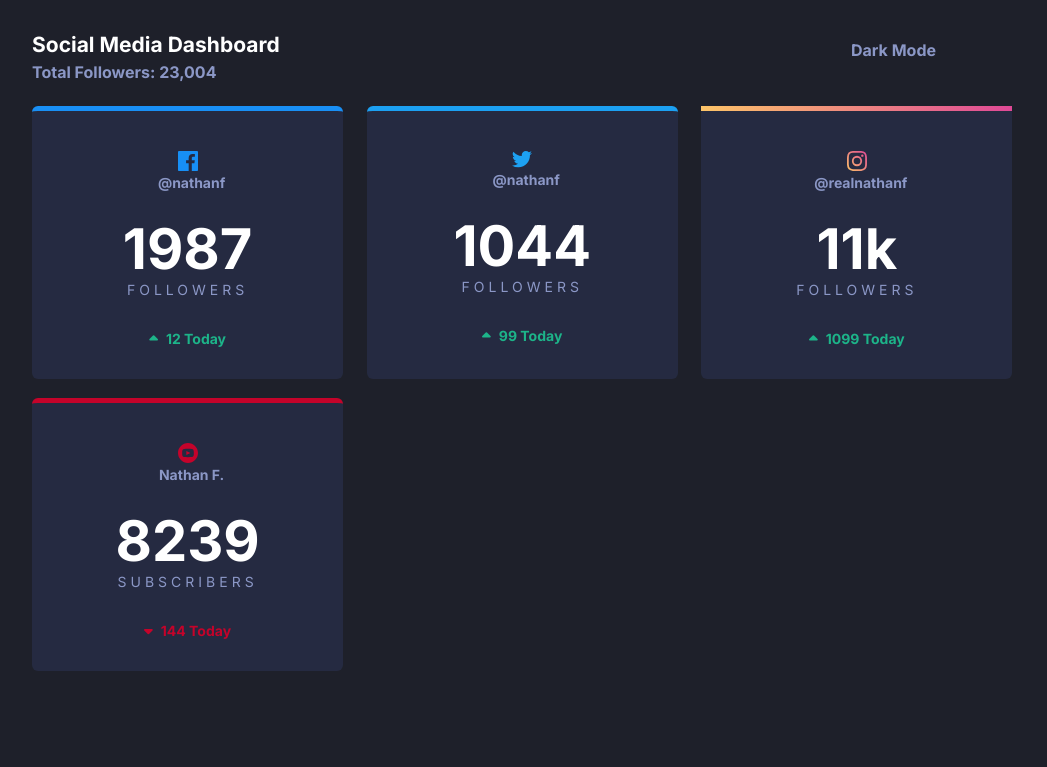
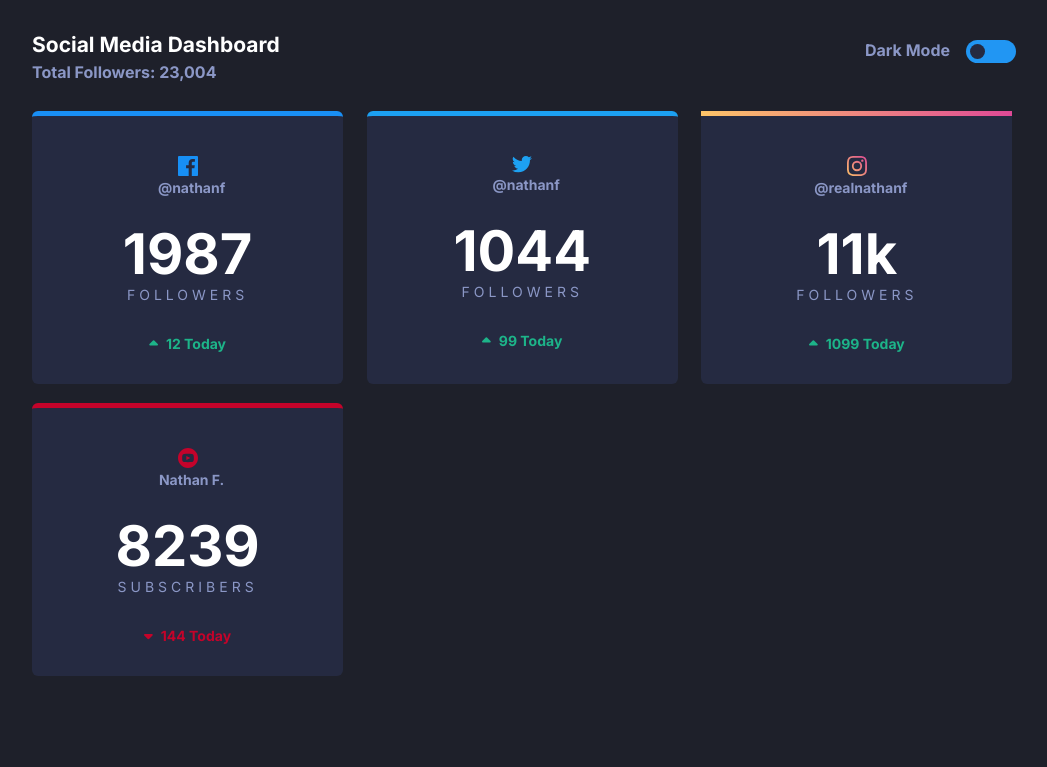
Before and after one commit to mbamamykel77/Social-Media-Dashboard, a plain HTML site: page index.html in a window 1280 px wide. Shown: the top 767 px of the page, without its empty margins (120-1167 px from the left). Drawn offline with Linux system fonts and the light colour scheme; a web font is replaced by a local one.

Commit message:
added toggle button

```diff
--- a/index.html
+++ b/index.html
@@ -22,11 +22,12 @@
         <div>
           <p>Dark Mode</p>
         </div>
-        <!-- <div><label class="switch">
+        <div class="toggleBtn">
+            <label class="switch">
             <input type="checkbox">
             <span class="slider round"></span>
           </label>
-        </div> -->
+        </div>
       </div>
     </header>
 
--- a/style.css
+++ b/style.css
@@ -39,14 +39,10 @@ hr {
   font-size: 16px;
   display: flex;
   justify-content: space-between;
+  margin-bottom: 2rem;
 }
-.toggle button {
-  margin-left: -5.2rem;
-  width: 3rem;
-  background-color: hsl(228, 34%, 66%);
-  border: none;
-  border-radius: 10rem;
-  color: white;
+.toggleBtn {
+ margin-right: 1.2rem;
 }
 
 /* Grid items */
@@ -188,6 +184,62 @@ hr {
   margin-left: 0.5rem;
 }
 
+/* toggle button */
+.switch {
+    position: relative;
+    display: inline-block;
+    width: 50px;
+    height: 23px;
+  }
+  .switch input {
+    opacity: 0;
+    width: 0;
+    height: 0;
+  }
+
+.slider {
+    position: absolute;
+    cursor: pointer;
+    top: 0;
+    left: 0;
+    right: 0;
+    bottom: 0;
+    background-color: #2196F3;
+    /* background-color: linear-gradient(to right, hsl(210, 78%, 56%), hsl(146, 68%, 55%)); */
+    -webkit-transition: .4s;
+    transition: .4s;
+  }
+  .slider:before {
+    position: absolute;
+    content: "";
+    height: 15px;
+    width: 15px;
+    left: 4px;
+    bottom: 4px;
+    background-color: hsl(228, 28%, 20%);
+    -webkit-transition: .4s;
+    transition: .4s;
+  }
+  input:checked + .slider {
+    background-color: white;
+  }
+  input:focus + .slider {
+    box-shadow: 0 0 1px #2196F3;
+  }
+  input:checked + .slider:before {
+    -webkit-transform: translateX(26px);
+    -ms-transform: translateX(26px);
+    transform: translateX(26px);
+  }
+  .slider.round {
+    border-radius: 34px;
+  }
+  .slider.round:before {
+    border-radius: 50%;
+  }
+
+/* end of toggle button */
+
 /* start of destop view */
 @media (min-width: 760px) {
   * {
@@ -207,12 +259,15 @@ hr {
     justify-content: space-between;
   }
   .toggle {
-    margin-right: 8rem;
+    margin-right: 9.5rem;
     margin-top: 1rem;
   }
   .toggle p {
-    margin-right: 6rem;
+    margin-right: 1rem;
   }
+  .toggleBtn {
+    margin-right: -0.5rem;
+   }
 
   /* start of first grid */
   .firstGrid {
```
